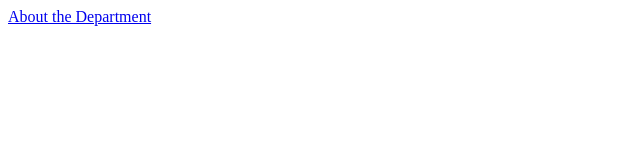
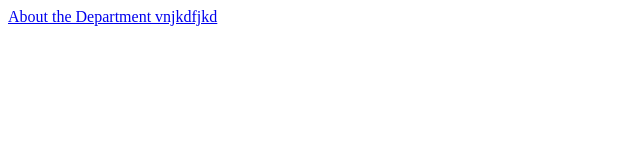
Before and after one commit to utsav0520/SCET_AI, a plain HTML site: page index.html in a window 1280 px wide. Shown: the full height of the page, 0-640 px from the left. Drawn offline with Linux system fonts and the light colour scheme.

Commit message:
Update index.html

```diff
--- a/index.html
+++ b/index.html
@@ -1,4 +1,4 @@
 <!DOCTYPE html>
 <body>
-    <a href="https://utsav0520.github.io/SCET_AI/home.html">About the Department</a>
+    <a href="https://utsav0520.github.io/SCET_AI/home.html">About the Department vnjkdfjkd</a>
 </body>
```
